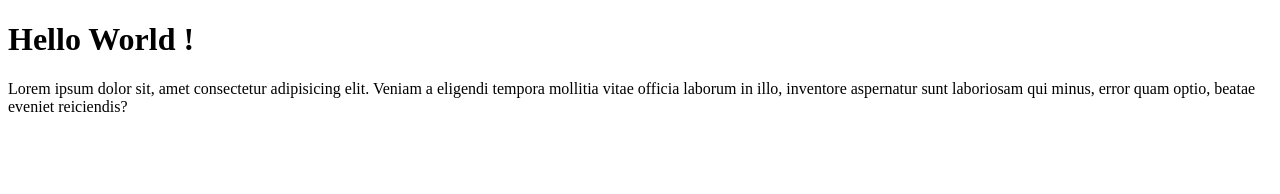
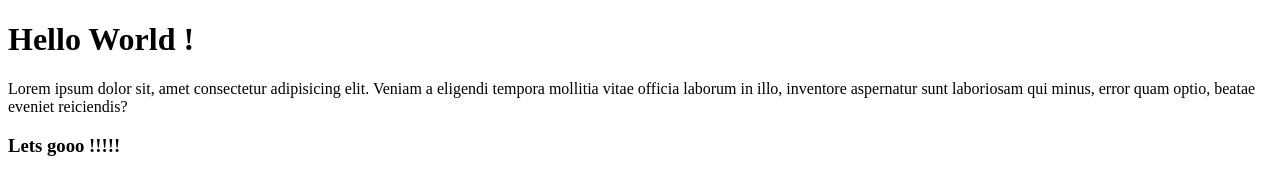
Before and after one commit to hendraw99/git_test_02, a plain HTML site: page index.html in a window 1280 px wide. Drawn offline with Linux system fonts and the light colour scheme.

Commit message:
menambahkan 1 paragraf dengan ukuran h3

```diff
--- a/index.html
+++ b/index.html
@@ -9,5 +9,6 @@
 <body>
     <h1>Hello World !</h1>
     <p>Lorem ipsum dolor sit, amet consectetur adipisicing elit. Veniam a eligendi tempora mollitia vitae officia laborum in illo, inventore aspernatur sunt laboriosam qui minus, error quam optio, beatae eveniet reiciendis?</p>
+    <h3>Lets gooo !!!!!</h3>
 </body>
 </html>
```
